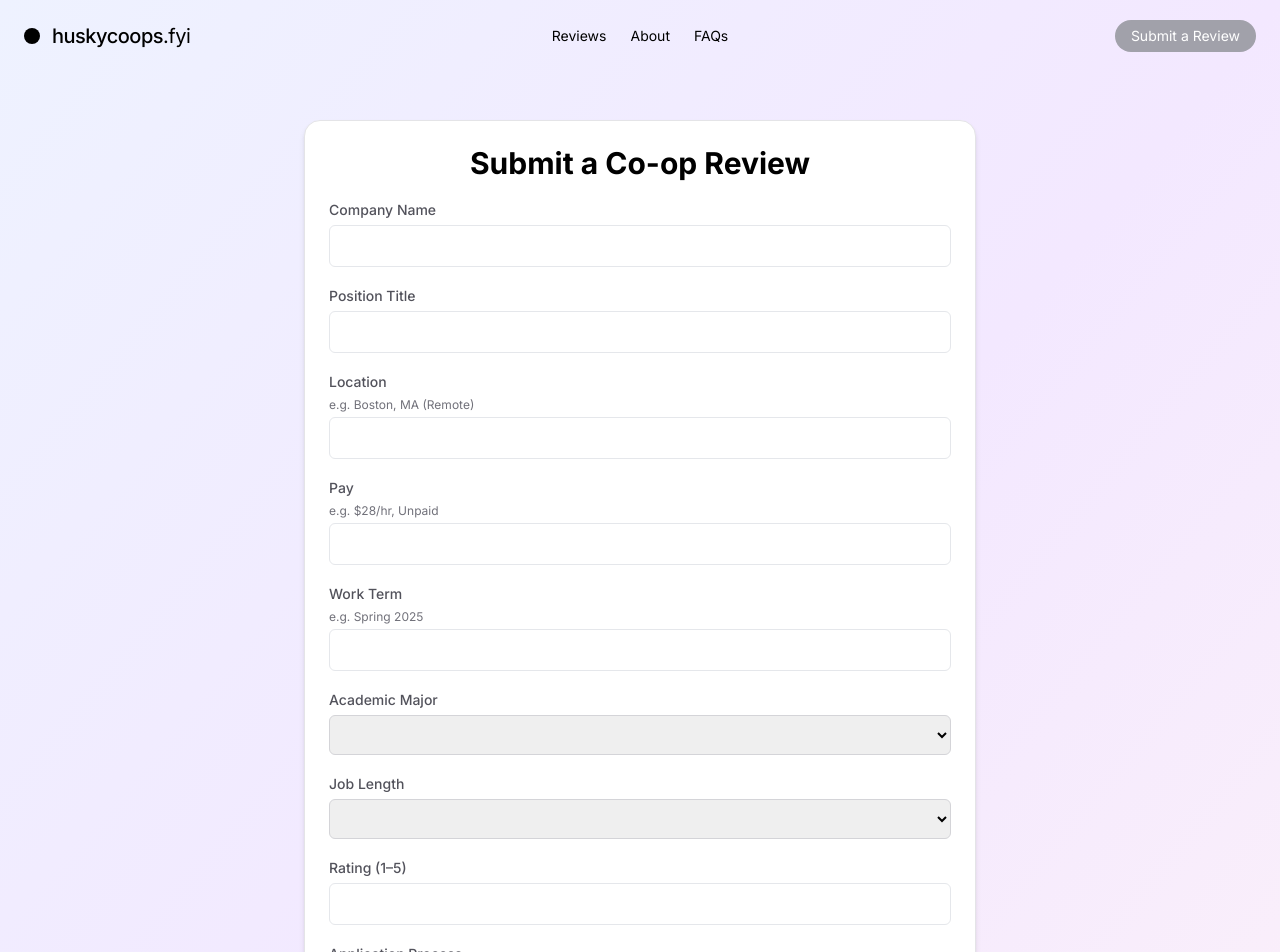
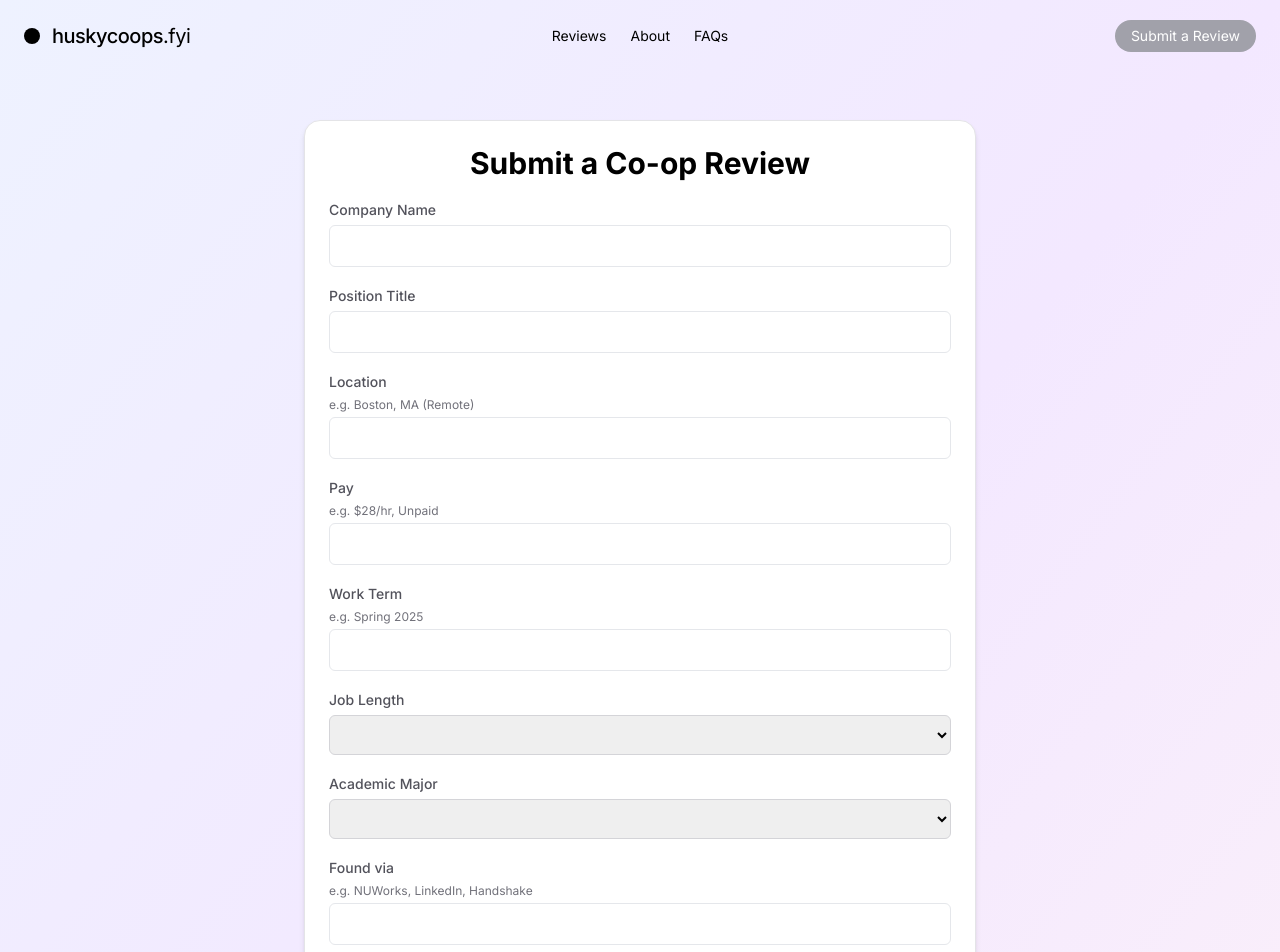
Before and after one commit to nnwetzel/hiredhuskies-fyi, a Next.js app: page /submit in a window 1280 px wide. Shown: the top 952 px of the page. Built offline with nearby package versions, Linux system fonts and the light colour scheme.

Commit message:
Add Found via option

```diff
--- a/app/api/submit-review/route.ts
+++ b/app/api/submit-review/route.ts
@@ -12,8 +12,9 @@ export async function POST(req: Request) {
     location,
     pay,
     term,
+    length,
     major,
-    length,
+    source,
     rating,
     interview,
     description,
@@ -31,11 +32,12 @@ export async function POST(req: Request) {
         <div style="margin-bottom: 8px;"><strong>Location:</strong> ${location}</div>
         <div style="margin-bottom: 8px;"><strong>Pay:</strong> ${pay}</div>
         <div style="margin-bottom: 8px;"><strong>Term:</strong> ${term}</div>
-        <div style="margin-bottom: 8px;"><strong>Length:</strong> ${length} months</div>
+        <div style="margin-bottom: 8px;"><strong>Length:</strong> ${length}</div>
         <div style="margin-bottom: 8px;"><strong>Major:</strong> ${major}</div>
+        <div style="margin-bottom: 8px;"><strong>Found via:</strong> ${source}</div>
         <div style="margin-bottom: 16px;"><strong>Rating:</strong> ${rating} / 5</div>
 
-        <h3 style="margin-top: 24px; margin-bottom: 8px;">Interview Process</h3>
+        <h3 style="margin-top: 24px; margin-bottom: 8px;">Application Process</h3>
         <p style="margin: 0 0 16px;">${interview || 'N/A'}</p>
 
         <h3 style="margin-bottom: 8px;">Review Description</h3>
--- a/app/reviews/ReviewsPageContent.tsx
+++ b/app/reviews/ReviewsPageContent.tsx
@@ -17,6 +17,7 @@ const mockReviews = [
       length: '6 months',
       major: 'Khoury College of Computer Sciences',
       rating: '4.5 / 5',
+      source: 'NUWorks',
       interview: `I interviewed with two team members for 30 minutes each, then with the manager for 30 minutes, followed by two 15-minute sessions, one with the co-op program manager and one with my recruiter. No LeetCode. They asked about Git, Linux, Ansible, Docker, and possibly Terraform or Kubernetes. For example, "How do you check a file’s disk usage in Linux?" or "What’s the difference between git rebase and git restore?" The questions were mostly high-level and practical.`,
       description: `I worked on a really cool dosing NLP service and gained a lot of experience in infrastructure automation. I used technologies like Git, Ansible, Jenkins, Docker, Kubernetes, Azure Blob Storage, and FastAPI, which I was able to include on my resume. One downside was that the co-op was fully remote. I prefer more in-person interaction, but the team was supportive and I collaborated with other Northeastern co-ops and full-time engineers who had been co-ops themselves. They had a good support system because former co-ops ran the program and understood what students needed.`,
       date: '2025-05-27',
@@ -189,6 +190,7 @@ export default function ReviewsPage() {
                 <p><strong>Term:</strong> {review.term}</p>
                 <p><strong>Length:</strong> {review.length}</p>
                 <p><strong>Major:</strong> {review.major}</p>
+                <p><strong>Found via:</strong> {review.source}</p>
                 <p><strong>Rating:</strong> {review.rating}</p>
                 <p className="text-sm text-zinc-500 pt-1">
                   Added on {new Date(review.date).toLocaleDateString('en-US', { year: 'numeric', month: 'long', day: 'numeric' })}
--- a/app/submit/page.tsx
+++ b/app/submit/page.tsx
@@ -11,8 +11,9 @@ const fields = [
   'location',
   'pay',
   'term',
+  'length',
   'major',
-  'length',
+  'source',
   'rating',
   'interview',
   'description',
@@ -76,7 +77,13 @@ export default function SubmitPage() {
           <Input label="Location" name="location" hint="e.g. Boston, MA (Remote)" value={formValues.location} onChange={handleChange} />
           <Input label="Pay" name="pay" hint="e.g. $28/hr, Unpaid" value={formValues.pay} onChange={handleChange} />
           <Input label="Work Term" name="term" hint="e.g. Spring 2025" value={formValues.term} onChange={handleChange} />
-
+          <Select
+            label="Job Length"
+            name="length"
+            value={formValues.length}
+            onChange={handleChange}
+            options={['', '3 month', '4 month', '6 month', '8 month', '12 month']}
+          />
           <Select
             label="Academic Major"
             name="major"
@@ -94,15 +101,13 @@ export default function SubmitPage() {
               'Khoury College of Computer Sciences',
             ]}
           />
-
-          <Select
-            label="Job Length"
-            name="length"
-            value={formValues.length}
+          <Input
+            label="Found via"
+            name="source"
+            hint="e.g. NUWorks, LinkedIn, Handshake"
+            value={formValues.source}
             onChange={handleChange}
-            options={['', '3 month', '4 month', '6 month', '8 month', '12 month']}
           />
-
           <Input
             label="Rating (1–5)"
             name="rating"
@@ -113,17 +118,33 @@ export default function SubmitPage() {
             value={formValues.rating}
             onChange={handleChange}
           />
-
-          <Textarea label="Application Process" name="interview" hint="e.g. number of interview rounds, format, questions asked, technical challenges" value={formValues.interview} onChange={handleChange} />
-
-          <Textarea label="Review Description" name="description" hint="e.g. responsibilities, team culture, mentorship, work-life balance, would you recommend it" value={formValues.description} onChange={handleChange} />
+          <Textarea
+            label="Application Process"
+            name="interview"
+            hint="e.g. number of interview rounds, format, questions asked, technical challenges"
+            value={formValues.interview}
+            onChange={handleChange}
+          />
+          <Textarea
+            label="Review Description"
+            name="description"
+            hint="e.g. responsibilities, team culture, mentorship, work-life balance, would you recommend it"
+            value={formValues.description}
+            onChange={handleChange}
+          />
 
           <button type="submit" className="w-full bg-black text-white py-2 rounded-md hover:bg-zinc-800 transition">
             Submit Review
           </button>
 
-          {formState === 'success' && <p className="text-green-600 text-center">Submitted successfully! Please wait 24–48 hours for approval.</p>}
-          {formState === 'error' && <p className="text-red-600 text-center">Something went wrong. Please try again.</p>}
+          {formState === 'success' && (
+            <p className="text-green-600 text-center">
+              Submitted successfully! Please wait 24–48 hours for approval.
+            </p>
+          )}
+          {formState === 'error' && (
+            <p className="text-red-600 text-center">Something went wrong. Please try again.</p>
+          )}
         </form>
       </div>
     </main>
```
Also changed, not shown: 1 other file (tests, documents, lock files or other folders). Lines whose indentation alone changed are shown as unchanged.
